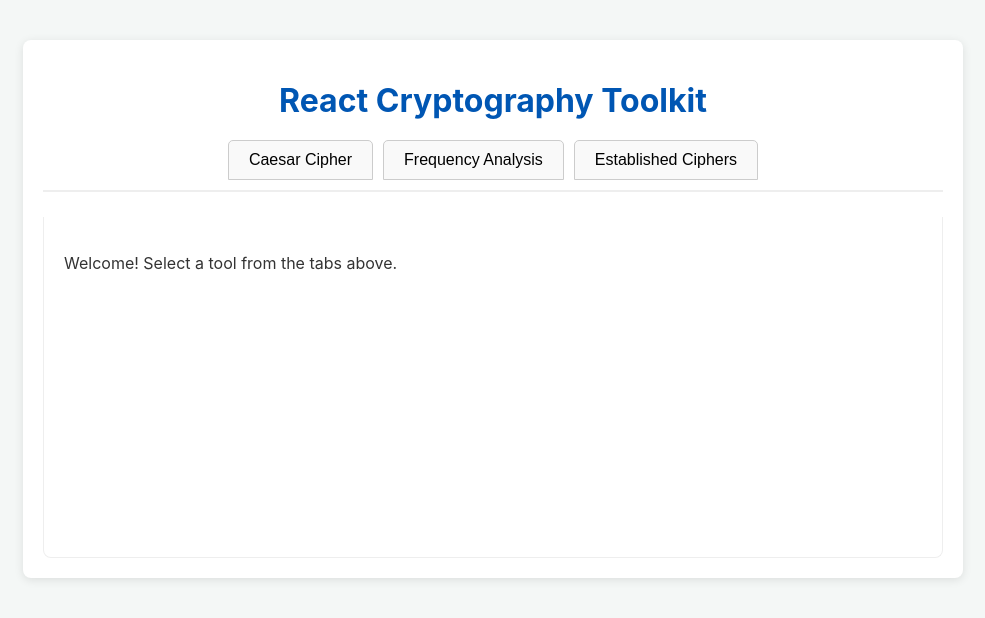
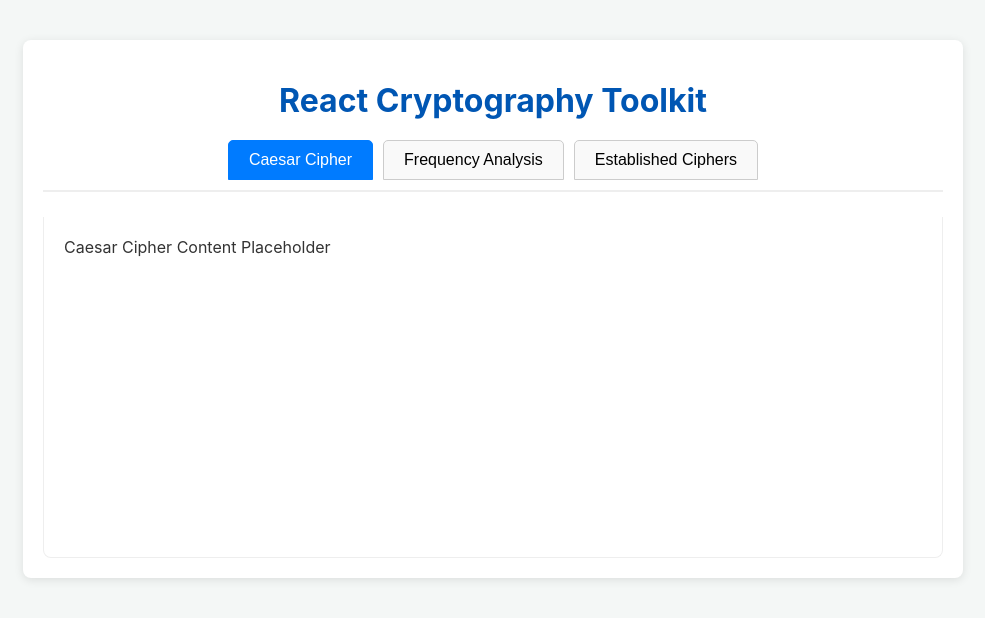
Before and after one commit to Arham-Tahir64/CPSC329-Final-Project, a React (Create React App) app: page / in a window 1280 px wide. Shown: the top 618 px of the page, without its empty margins (147-1132 px from the left). Built offline with nearby package versions, Linux system fonts and the light colour scheme.

Commit message:
Implement state and logic for tab switching

```diff
--- a/src/App.js
+++ b/src/App.js
@@ -1,20 +1,48 @@
-import React from 'react';
+import React, { useState } from 'react';
 
 function App() {
+  const [activeTab, setActiveTab] = useState('caesar'); // Default tab
+
+  const renderContent = () => {
+    switch (activeTab) {
+      case 'caesar':
+        return <div>Caesar Cipher Content Placeholder</div>;
+      case 'frequency':
+        return <div>Frequency Analysis Content Placeholder</div>;
+      case 'established':
+        return <div>Established Ciphers Content Placeholder</div>;
+      default:
+        return <p>Select a tool.</p>;
+    }
+  };
+
   return (
     <div className="App">
       <h1>React Cryptography Toolkit</h1>
 
-      {/* Tabs will be here */}
       <div className="tabs">
-        <button>Caesar Cipher</button>
-        <button>Frequency Analysis</button>
-        <button>Established Ciphers</button>
+        <button
+          className={activeTab === 'caesar' ? 'active' : ''}
+          onClick={() => setActiveTab('caesar')}
+        >
+          Caesar Cipher
+        </button>
+        <button
+          className={activeTab === 'frequency' ? 'active' : ''}
+          onClick={() => setActiveTab('frequency')}
+        >
+          Frequency Analysis
+        </button>
+        <button
+          className={activeTab === 'established' ? 'active' : ''}
+          onClick={() => setActiveTab('established')}
+        >
+          Established Ciphers
+        </button>
       </div>
 
       <div className="tab-content">
-        <p>Welcome! Select a tool from the tabs above.</p>
-        {/* Content here */}
+        {renderContent()}
       </div>
     </div>
   );
```
